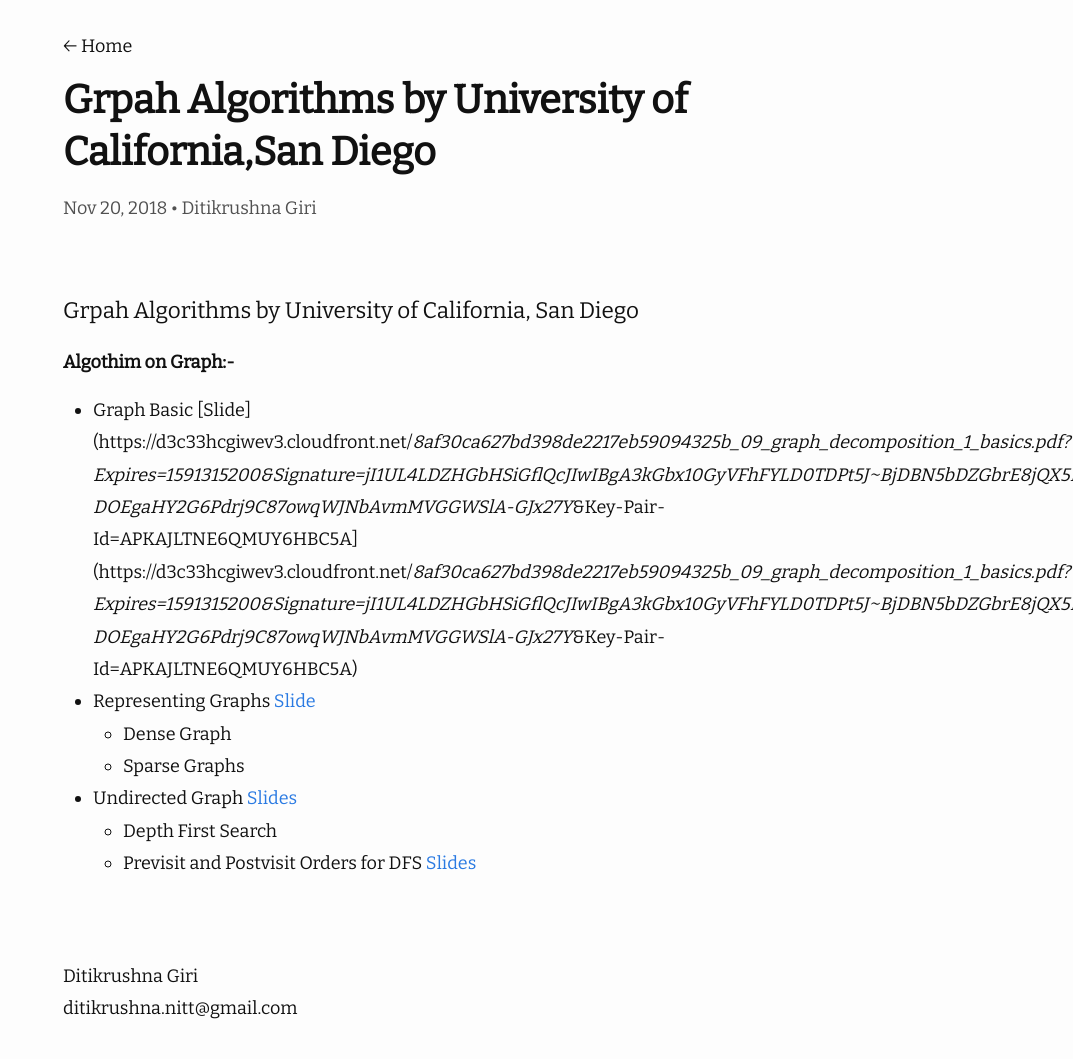
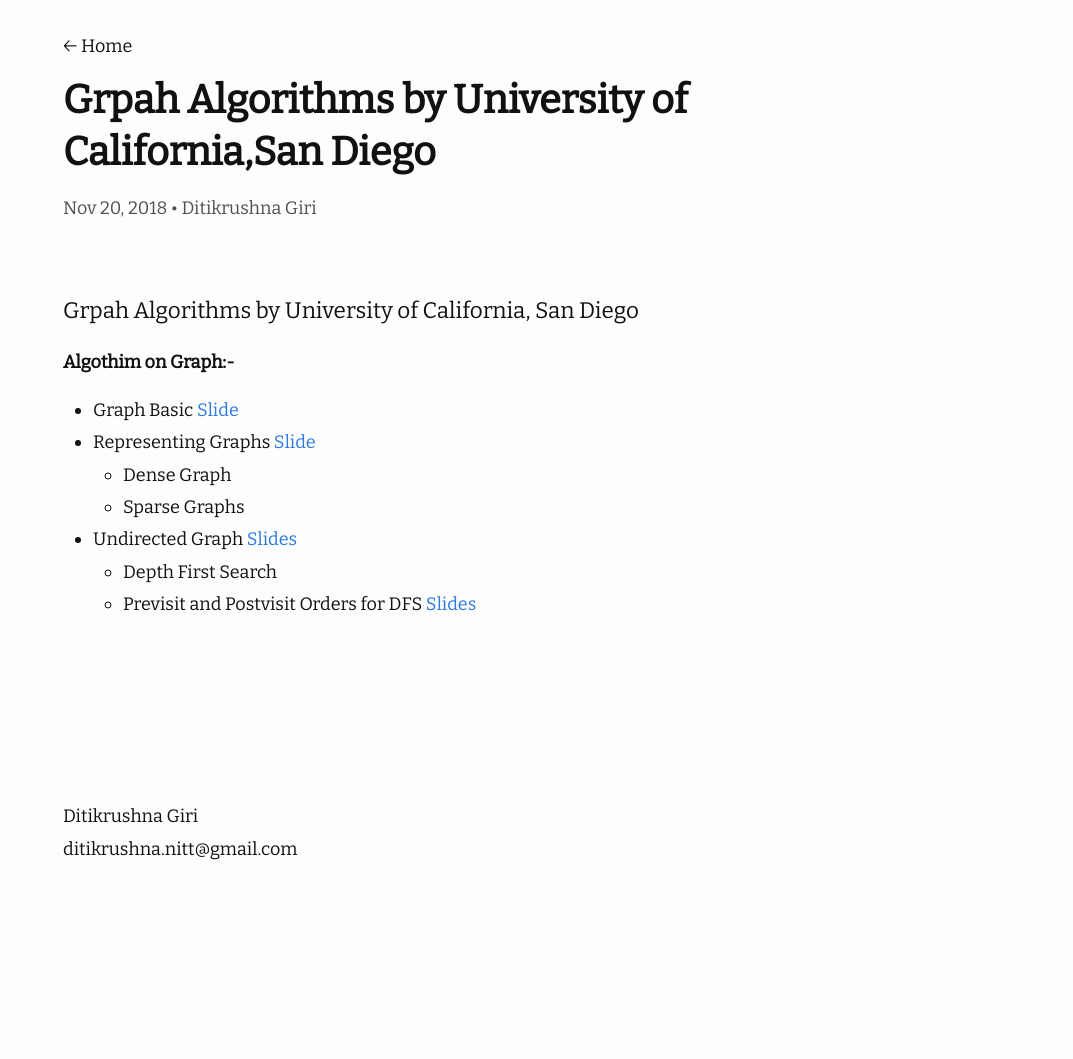
Before and after one commit to ditikrushna/eNotes, a Jekyll site: the page built from _posts/2018-11-20-Grpah Algorithms by University of California,San Diego.md, in a window 1280 px wide. Shown: the whole page, without its empty margins (207-1280 px from the left). Built offline with Jekyll 4.4.1, drawn with Linux system fonts in a browser that asks for light colours; nearby versions of some CDN libraries; after the commit the page ends 900 px from its top, so only the background shows below that; part of the change alters nothing that is shown.

Commit message:
Update 2018-11-20-Grpah Algorithms by University of California,San Diego.md

```diff
--- a/_posts/2018-11-20-Grpah Algorithms by University of California,San Diego.md
+++ b/_posts/2018-11-20-Grpah Algorithms by University of California,San Diego.md
@@ -10,7 +10,8 @@ author: "Ditikrushna Giri"
 #### Grpah Algorithms by University of California, San Diego
 
  **Algothim on Graph:-**
-- Graph Basic [Slide](https://d3c33hcgiwev3.cloudfront.net/_8af30ca627bd398de2217eb59094325b_09_graph_decomposition_1_basics.pdf?Expires=1591315200&Signature=jI1UL4LDZHGbHSiGflQcJIwIBgA3kGbx10GyVFhFYLD0TDPt5J~BjDBN5bDZGbrE8jQX5HLTaeAEtXdhqRe4vZXtfQ40CYMwxmEgK0HMHxPbijatDmgobzbT5vxfrGF-DOEgaHY2G6Pdrj9C87owqWJNbAvmMVGGWSlA-GJx27Y_&Key-Pair-Id=APKAJLTNE6QMUY6HBC5A](https://d3c33hcgiwev3.cloudfront.net/_8af30ca627bd398de2217eb59094325b_09_graph_decomposition_1_basics.pdf?Expires=1591315200&Signature=jI1UL4LDZHGbHSiGflQcJIwIBgA3kGbx10GyVFhFYLD0TDPt5J~BjDBN5bDZGbrE8jQX5HLTaeAEtXdhqRe4vZXtfQ40CYMwxmEgK0HMHxPbijatDmgobzbT5vxfrGF-DOEgaHY2G6Pdrj9C87owqWJNbAvmMVGGWSlA-GJx27Y_&Key-Pair-Id=APKAJLTNE6QMUY6HBC5A)
+- Graph Basic
+[Slide](https://d3c33hcgiwev3.cloudfront.net/_8af30ca627bd398de2217eb59094325b_09_graph_decomposition_1_basics.pdf?Expires=1591315200&Signature=jI1UL4LDZHGbHSiGflQcJIwIBgA3kGbx10GyVFhFYLD0TDPt5J~BjDBN5bDZGbrE8jQX5HLTaeAEtXdhqRe4vZXtfQ40CYMwxmEgK0HMHxPbijatDmgobzbT5vxfrGF-DOEgaHY2G6Pdrj9C87owqWJNbAvmMVGGWSlA-GJx27Y_&Key-Pair-Id=APKAJLTNE6QMUY6HBC5A)
 - Representing Graphs [Slide]([https://d3c33hcgiwev3.cloudfront.net/_617c8fc365c080e2fa29108624242a01_09_graph_decomposition_2_representations.pdf?Expires=1591315200&Signature=ewcAA~aLYSjOfgfqeYwHnTFK5un~sbNuTNf8MhiuImI5-pbV4jSxJxXjq8WsQCCtMpZuwzuXMCu88uIkS6IPEboiUCdF-aONt6eibFYotSuD9dhTOhFI1l8xg3~YWFG6Ghw~HpaZgOw00Umk79PgHgMcDZ~Gd90llJU3G-38eXw_&Key-Pair-Id=APKAJLTNE6QMUY6HBC5A](https://d3c33hcgiwev3.cloudfront.net/_617c8fc365c080e2fa29108624242a01_09_graph_decomposition_2_representations.pdf?Expires=1591315200&Signature=ewcAA~aLYSjOfgfqeYwHnTFK5un~sbNuTNf8MhiuImI5-pbV4jSxJxXjq8WsQCCtMpZuwzuXMCu88uIkS6IPEboiUCdF-aONt6eibFYotSuD9dhTOhFI1l8xg3~YWFG6Ghw~HpaZgOw00Umk79PgHgMcDZ~Gd90llJU3G-38eXw_&Key-Pair-Id=APKAJLTNE6QMUY6HBC5A))
 	- Dense Graph
 	- Sparse Graphs
```
